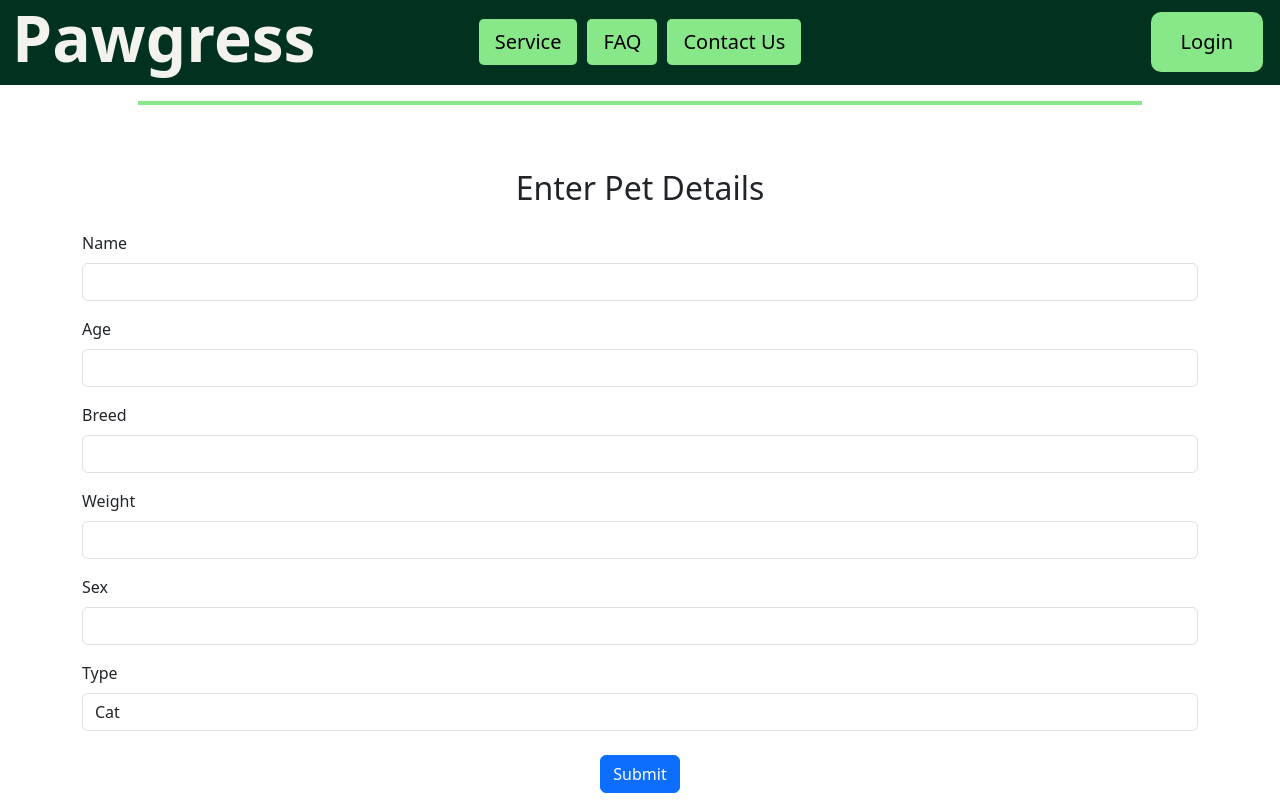
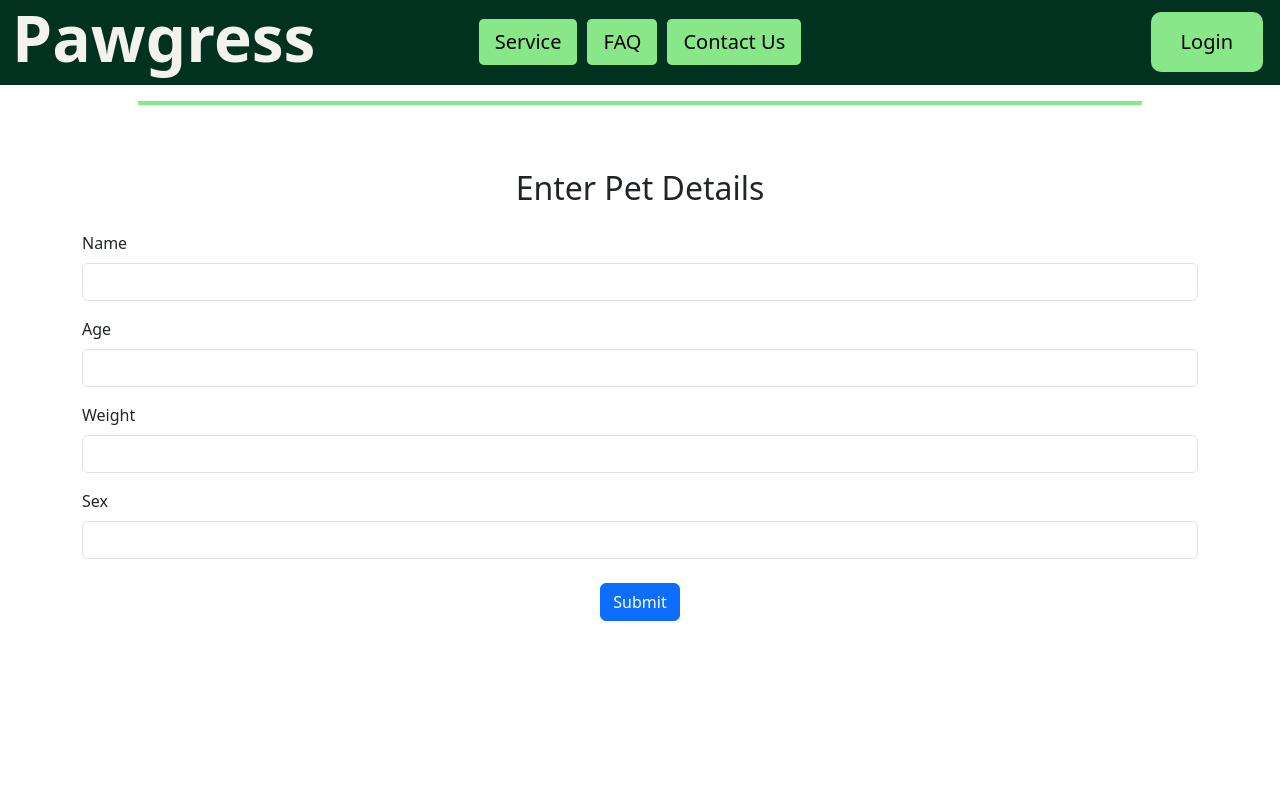
Before and after one commit to Splash-3/Pawgress, a React (Create React App) app in the folder front-end/: page /pet-details in a window 1280 px wide. Built offline with nearby package versions, Linux system fonts and the light colour scheme.

Commit message:
removing some unnecessary info and stopping proceeding before uploading an image

```diff
--- a/front-end/src/pages/PetDetailsForm.js
+++ b/front-end/src/pages/PetDetailsForm.js
@@ -55,18 +55,7 @@ const PetDetailsForm = () => {
             required
           />
         </div>
-        <div className="mb-3">
-          <label htmlFor="breed" className="form-label">Breed</label>
-          <input
-            type="text"
-            className="form-control"
-            id="breed"
-            name="breed"
-            value={petDetails.breed}
-            onChange={handleChange}
-            required
-          />
-        </div>
+
         <div className="mb-3">
           <label htmlFor="weight" className="form-label">Weight</label>
           <input
@@ -91,20 +80,7 @@ const PetDetailsForm = () => {
             required
           />
         </div>
-        <div className="mb-3">
-          <label htmlFor="type" className="form-label">Type</label>
-          <select
-            className="form-control"
-            id="type"
-            name="type"
-            value={petDetails.type}
-            onChange={handleChange}
-            required
-          >
-            <option value="Cat">Cat</option>
-            <option value="Dog">Dog</option>
-          </select>
-        </div>
+
         <div className="text-center mt-4">
           <button type="submit" className="btn btn-primary">Submit</button>
         </div>
--- a/front-end/src/pages/UploadImage.js
+++ b/front-end/src/pages/UploadImage.js
@@ -3,14 +3,23 @@ import 'bootstrap/dist/css/bootstrap.min.css';
 import { useNavigate } from 'react-router-dom';
 
 const UploadImage = () => {
-  const [data, setData] = useState({});
   const [file, setFile] = useState(null);
   const [image, setImage] = useState(null);
   const [selectedImage, setSelectedImage] = useState(null);
   const navigate = useNavigate();
 
   const handleNext = () => {
+    if (selectedImage) {
       navigate('/pet-details');
+    }
+  };
+
+  const handleImageChange = (event) => {
+    if (event.target.files && event.target.files[0]) {
+      const file = event.target.files[0];
+      setFile(file);
+      setSelectedImage(URL.createObjectURL(file));
+    }
   };
 
   useEffect(() => {
@@ -19,64 +28,25 @@ const UploadImage = () => {
       reader.onload = (e) => {
         console.log("File loaded");
         setImage(e.target.result);
-              // console.log(e.target.result);
       };
       reader.readAsDataURL(file);
     }
   }, [file]);
 
-  useEffect(() => {
-      if (image) {
-          fetch("/api/analyse-image", {
-              method: "POST",
-              headers: {
-                  "Content-Type": "application/json",
-              },
-              body: JSON.stringify({
-                  "image": image,
-              }),
-          }).then(response => {
-              if (!response.ok) {
-                  console.error(response)
-                  console.error("Network response was not ok " + response.statusText);
-              }
-              return response.json();
-          })
-              .then(data => {
-                  console.log("Success:", data);
-                  setData(data);
-              })
-              .catch(error => {
-                  console.error("Error:", error);
-              })
-              .finally(() => {
-                  console.log("Request completed.");
-
-              });
-          setData({});
-      }
-  }, [image]);
-
-  const handleFileChange = (e) => {
-      setFile(e.target.files[0]);
-  };
-
   return (
-    <div className="container mt-5">
-      <div className="row justify-content-center">
-        <div className="col-md-6">
-          <h2 className="text-center mb-4">Upload Image</h2>
+    <div>
+      <h2 className="text-center mb-4">Upload a Picture</h2>
       <div className="mb-3">
         <input
           type="file"
           className="form-control"
-              onChange={handleFileChange}
+          onChange={handleImageChange}
         />
       </div>
-          {image && (
+      {selectedImage && (
         <div className="text-center">
           <img
-                src={image}
+            src={selectedImage}
             alt="Selected"
             className="img-fluid mt-3"
             style={{ maxHeight: '300px' }}
@@ -84,10 +54,14 @@ const UploadImage = () => {
         </div>
       )}
       <div className="text-center mt-4">
-            {/* <button className="btn btn-secondary" onClick={onBack}>Back to Registration</button> */}
-            <button className="btn btn-primary ml-2" onClick={handleNext}>Next</button>
-          </div>
-        </div>
+        <button className="btn btn-secondary" onClick={() => navigate(-1)}>Back to Dashboard</button>
+        <button
+          className="btn btn-primary ml-2"
+          onClick={handleNext}
+          disabled={!selectedImage} // Disable the button if no image is selected
+        >
+          Next
+        </button>
       </div>
     </div>
   );
```
Lines whose indentation alone changed are shown as unchanged.
